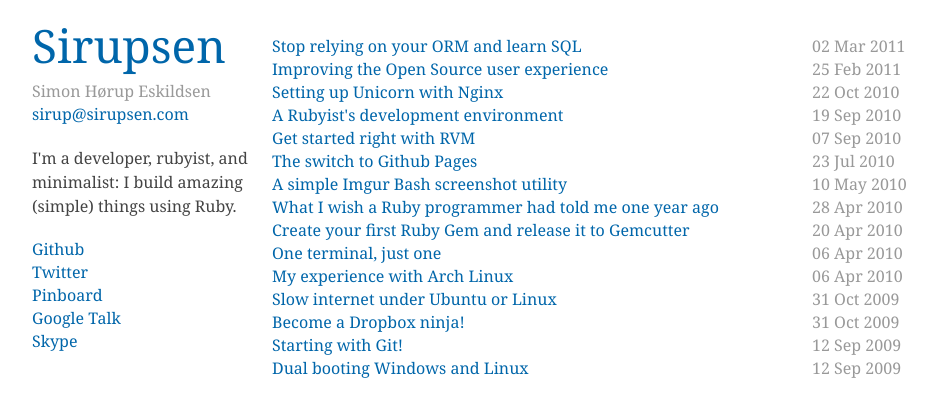
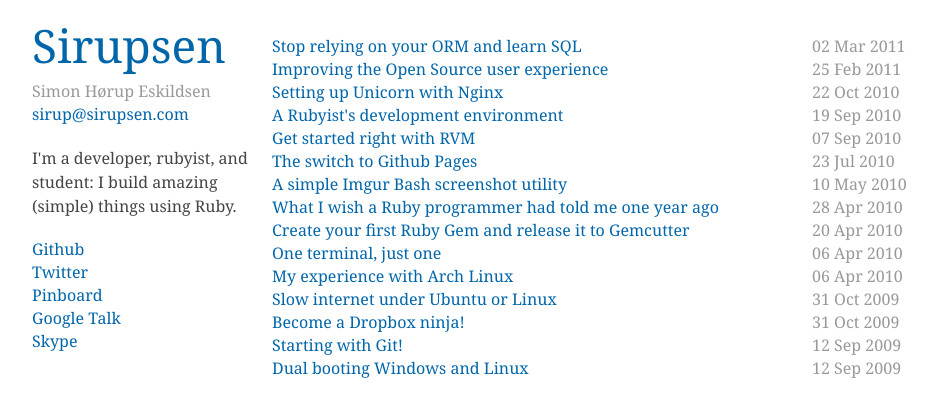
Before and after one commit to igor47/blog, a Jekyll site: the page built from index.html, in a window 1280 px wide. Shown: the top 417 px of the page, without its empty margins (138-1075 px from the left). Built offline with Jekyll 4.4.1, drawn with Linux system fonts in a browser that asks for light colours; Markdown is read by kramdown in place of the engine named in the settings.

Commit message:
Student instead of minimalist for now

```diff
--- a/_layouts/default.html
+++ b/_layouts/default.html
@@ -1,4 +1,4 @@
-{% assign description = "I'm a developer, rubyist, and minimalist: I build amazing <i>(simple)</i> things using Ruby." %}
+{% assign description = "I'm a developer, rubyist, and student: I build amazing <i>(simple)</i> things using Ruby." %}
 <!doctype html>
 <!--[if lt IE 7 ]><html class="ie ie6" lang="en"> <![endif]-->
 <!--[if IE 7 ]><html class="ie ie7" lang="en"> <![endif]-->
```
